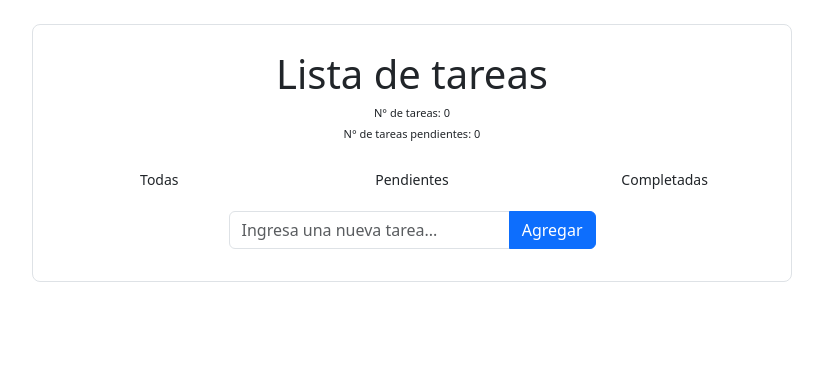
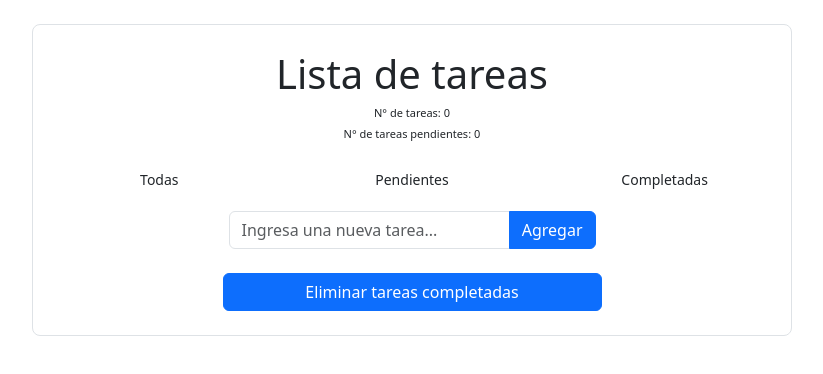
Before and after one commit to Thimo23/Proyectos-en-React, a React (Vite) app in the folder proyectos-react/: page / in a window 1280 px wide. Shown: the top 374 px of the page, without its empty margins (228-1051 px from the left). Built offline with nearby package versions, Linux system fonts and the light colour scheme.

Commit message:
Se añadio un boton para eliminar todas las tareas completadas.

```diff
--- a/proyectos-react/src/Components/Tasks.jsx
+++ b/proyectos-react/src/Components/Tasks.jsx
@@ -15,7 +15,7 @@ export const Tasks = () => {
 
   const selectedList = handleFunctions.getFilteredTask(taskFilter, array);
 
-  const { value: numT, className: numTclass } = handleFunctions.numTareas(array);
+  const { value: numT} = handleFunctions.numTareas(array);
   const { value: numTp, className: numtpClass } = handleFunctions.numTareasPendientes(array);
 
   return (
@@ -43,6 +43,11 @@ export const Tasks = () => {
           </div>
 
           <AddTask addTask={(val) => handleFunctions.onAddTask(array, val, setArray)} />
+          <div className='row'>
+          <button className='col-lg-6 col-md-6 col-sm-8 col-11 btn btn-primary mx-auto mb-3' onClick={() => handleFunctions.clearCompletedTasks(array, setArray)}>
+  Eliminar tareas completadas
+</button>
+          </div>
           <ul className='list-group mb-2'>
             {selectedList.map((item) => (
               <Item
--- a/proyectos-react/src/helpers/handleFunctions.js
+++ b/proyectos-react/src/helpers/handleFunctions.js
@@ -29,8 +29,8 @@ export const handleFunctions = {
       return('El campo no puede estar vacío');
     } else if (inputValue.length <= 3) {
       return('La tarea debe tener al menos 4 caracteres');
-    } else if (inputValue.length >= 25) {
-      return('La tarea tiene un máximo de 25 caracteres.');
+    } else if (inputValue.length > 35) {
+      return('La tarea tiene un máximo de 35 caracteres.');
     } else {
       return('');
     }
@@ -61,14 +61,11 @@ export const handleFunctions = {
       className: numTareasPendientes > 0 ? 'rojo' : '',
     };
   },
-  handleCompleted:(array) => {
-    return array.filter(item=> item.completado);
-  },
 
   getFilteredTask:(taskFilter,array) => {
     switch(taskFilter) {
       case 'completed' :
-        return handleFunctions.handleCompleted(array);
+        return array.filter(item=> item.completado);
       case 'pending':
         return array.filter(item => !item.completado);
       case 'all':
@@ -84,5 +81,10 @@ export const handleFunctions = {
 
   setDataToLocalStorage: (data) => {
     localStorage.setItem('myData', JSON.stringify(data));
-  }
+  },
+
+  clearCompletedTasks: (tasks, setTasks) => {
+    const updatedTasks = tasks.filter((task) => !task.completado);
+    setTasks(updatedTasks);
+  },
 };
```
